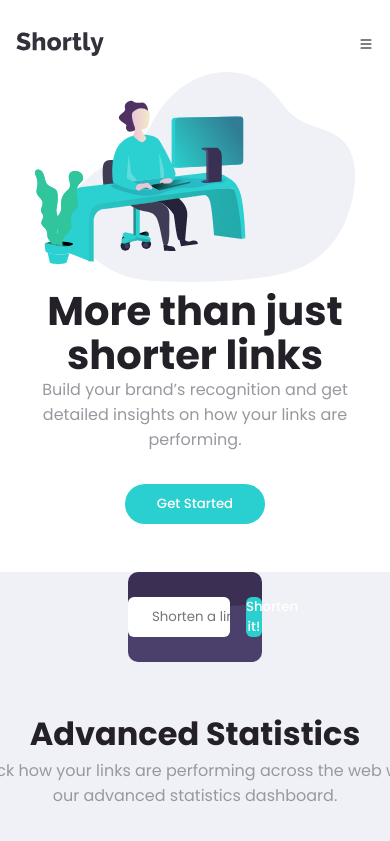
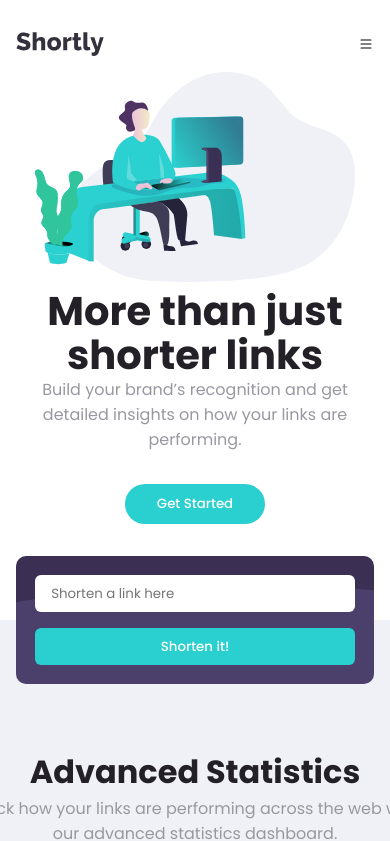
Before and after one commit to chalobonDen/URL-shortening-API-landing-page-challenge-hub, a React (Create React App) app: page / in a window 390 px wide. Shown: the top 841 px of the page. Built offline with nearby package versions, Linux system fonts and the light colour scheme.

Commit message:
responsive input url component

```diff
--- a/src/components/InputUrl/InputUrl.css
+++ b/src/components/InputUrl/InputUrl.css
@@ -1,8 +1,16 @@
-main {
+.main-shortlink {
+  background-image: linear-gradient(to bottom, #fff 50%, #f0f1f6 50%);
+}
+
+.bg-inputShortlink {
+  margin: 0 8rem;
+}
+.show-result {
+  margin: 0 8rem;
+}
+.main-result {
   background: #f0f1f6;
-}
-.main-shortlink {
-  margin: 3rem 8rem 0;
+  padding-top: 1rem;
 }
 .input-url {
   background: url('../../images/bg-shorten-desktop.svg');
@@ -35,14 +43,17 @@ main {
   display: flex;
   justify-content: space-between;
   align-items: center;
-  margin-top: 1.5rem;
   padding: 0 1.5rem;
 
   background: #fff;
   height: 55px;
 }
+.link-left {
+  font-weight: 500;
+}
 .link-right {
   display: flex;
+  align-items: center;
 }
 .link-right > button {
   width: 5rem;
@@ -50,3 +61,61 @@ main {
   border-radius: 3px;
   margin-left: 1rem;
 }
+.short-link {
+  color: hsl(180, 66%, 49%);
+}
+@media screen and (max-width: 414px) {
+  .main-shortlink {
+    background-image: linear-gradient(to bottom, #fff 50%, #f0f1f6 50%);
+  }
+  .bg-inputShortlink {
+    margin: 1rem;
+    margin-bottom: 0;
+  }
+  .input-url {
+    padding: 1.2rem;
+    height: fit-content;
+  }
+  .input-url > div {
+    flex-direction: column;
+  }
+  .input-url input {
+    padding-left: 1rem;
+    margin-right: 0;
+    width: 100%;
+  }
+  .input-url button {
+    margin-top: 1rem;
+    width: 100%;
+  }
+
+  .show-result {
+    margin: 0 1rem;
+  }
+  .link-url {
+    flex-direction: column;
+    /* padding: 1rem; */
+    padding: 0;
+    height: fit-content;
+    align-items: flex-start;
+  }
+  .link-left {
+    margin: 0.6rem 1rem;
+  }
+  .link-right {
+    flex-direction: column;
+    align-items: flex-start;
+
+    border-style: solid hidden hidden;
+    border-color: hsl(0, 0%, 90%);
+    border-width: 1px;
+  }
+  .short-link {
+    margin: 0.5rem 1rem 0;
+  }
+  .link-right > button {
+    margin-left: 0;
+    width: calc(100vw - 64px);
+    margin: 0.5rem 1rem 1rem;
+  }
+}
--- a/src/components/InputUrl/InputUrl.js
+++ b/src/components/InputUrl/InputUrl.js
@@ -53,6 +53,7 @@ const InputUrl = () => {
   return (
     <main>
       <div className="main-shortlink">
+        <div className="bg-inputShortlink">
           <div className="input-url">
             <div>
               <input
@@ -64,7 +65,11 @@ const InputUrl = () => {
               <button onClick={() => handleShortLink()}>Shorten it!</button>
             </div>
           </div>
+        </div>
+      </div>
 
+      <div className="main-result">
+        <div className="show-result">
           {multipleShortLinks.map((shortLink, index) => (
             <div key={index} className="link-url">
               <div className="link-left">
@@ -84,6 +89,7 @@ const InputUrl = () => {
             </div>
           ))}
         </div>
+      </div>
     </main>
   );
 };
```
Lines whose indentation alone changed are shown as unchanged.
